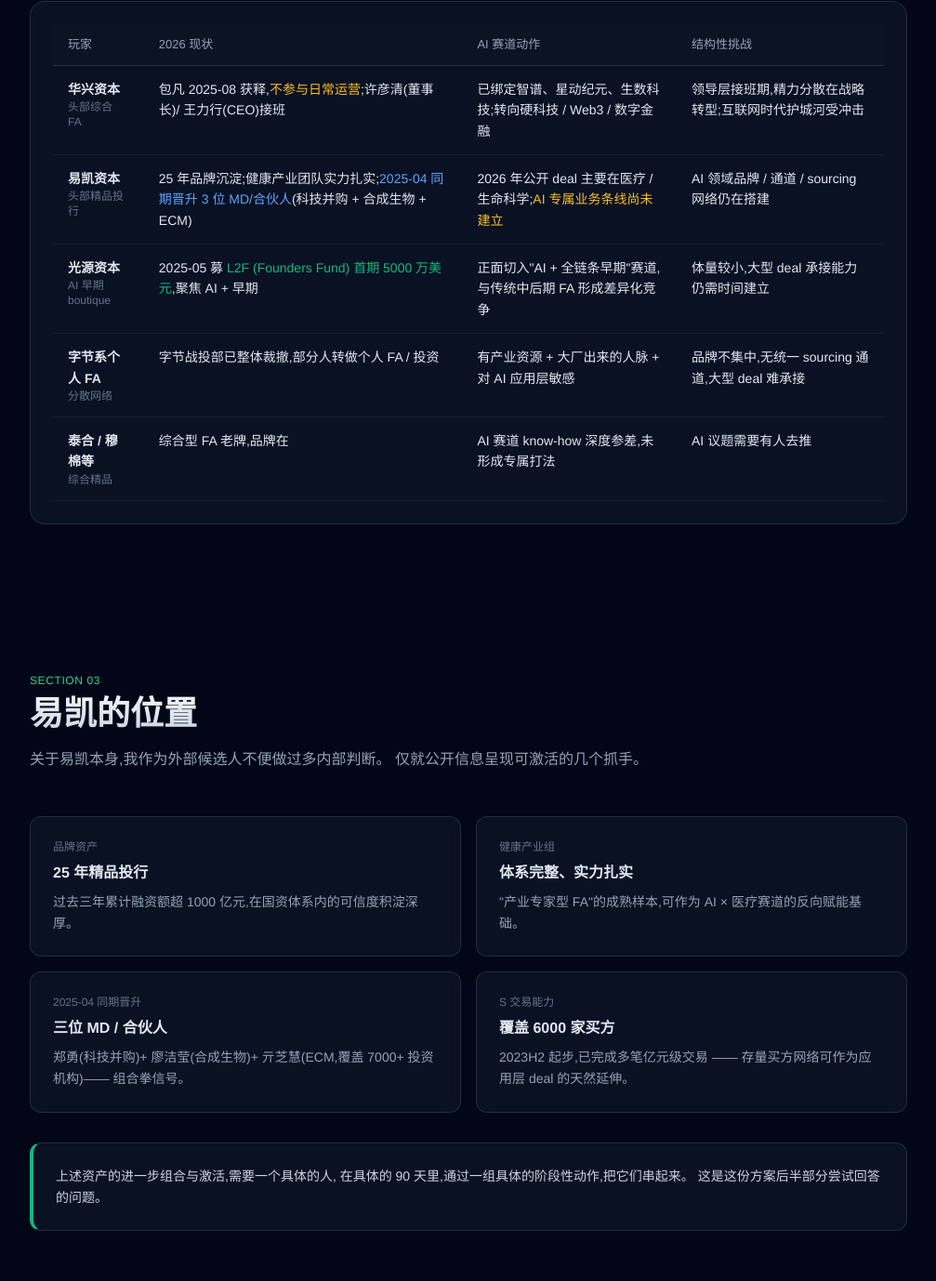
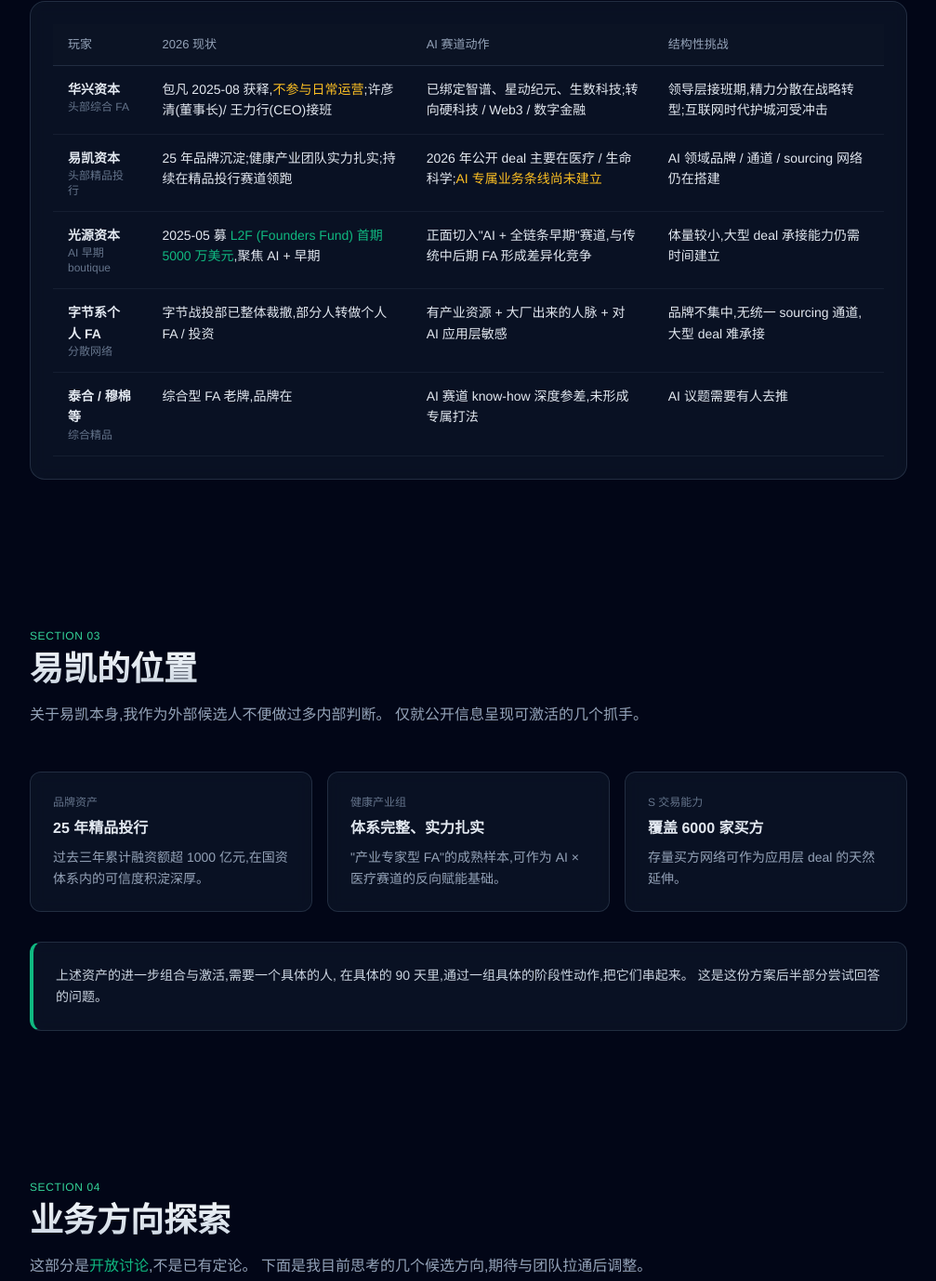
Before and after one commit to gehao628/yikai-ai-fa-proposal, a plain HTML site: page index.html in a window 1280 px wide. Shown: the part 3229-4607 px from the top of the page at 93% size, without its empty margins (136-1143 px from the left). Drawn offline with nearby package versions, Linux system fonts and the light colour scheme.

Commit message:
v3: remove 同期晋升 references

```diff
--- a/index.html
+++ b/index.html
@@ -316,7 +316,7 @@
         </tr>
         <tr>
           <td><div class="font-bold">易凯资本</div><div class="text-xs text-slate-500">头部精品投行</div></td>
-          <td>25 年品牌沉淀;健康产业团队实力扎实;<span class="hl-blue">2025-04 同期晋升 3 位 MD/合伙人</span>(科技并购 + 合成生物 + ECM)</td>
+          <td>25 年品牌沉淀;健康产业团队实力扎实;持续在精品投行赛道领跑</td>
           <td>2026 年公开 deal 主要在医疗 / 生命科学;<span class="hl-amber">AI 专属业务条线尚未建立</span></td>
           <td>AI 领域品牌 / 通道 / sourcing 网络仍在搭建</td>
         </tr>
@@ -354,7 +354,7 @@
     </p>
   </div>
 
-  <div class="reveal grid md:grid-cols-2 gap-4 mb-8">
+  <div class="reveal grid md:grid-cols-3 gap-4 mb-8">
     <div class="card rounded-xl p-6">
       <div class="text-xs text-slate-500 mb-2">品牌资产</div>
       <h4 class="font-bold mb-2">25 年精品投行</h4>
@@ -366,14 +366,9 @@
       <p class="text-sm text-slate-400 leading-relaxed">"产业专家型 FA"的成熟样本,可作为 AI × 医疗赛道的反向赋能基础。</p>
     </div>
     <div class="card rounded-xl p-6">
-      <div class="text-xs text-slate-500 mb-2">2025-04 同期晋升</div>
-      <h4 class="font-bold mb-2">三位 MD / 合伙人</h4>
-      <p class="text-sm text-slate-400 leading-relaxed">郑勇(科技并购)+ 廖洁莹(合成生物)+ 亓芝慧(ECM,覆盖 7000+ 投资机构)—— 组合拳信号。</p>
-    </div>
-    <div class="card rounded-xl p-6">
       <div class="text-xs text-slate-500 mb-2">S 交易能力</div>
       <h4 class="font-bold mb-2">覆盖 6000 家买方</h4>
-      <p class="text-sm text-slate-400 leading-relaxed">2023H2 起步,已完成多笔亿元级交易 —— 存量买方网络可作为应用层 deal 的天然延伸。</p>
+      <p class="text-sm text-slate-400 leading-relaxed">存量买方网络可作为应用层 deal 的天然延伸。</p>
     </div>
   </div>
 
```
